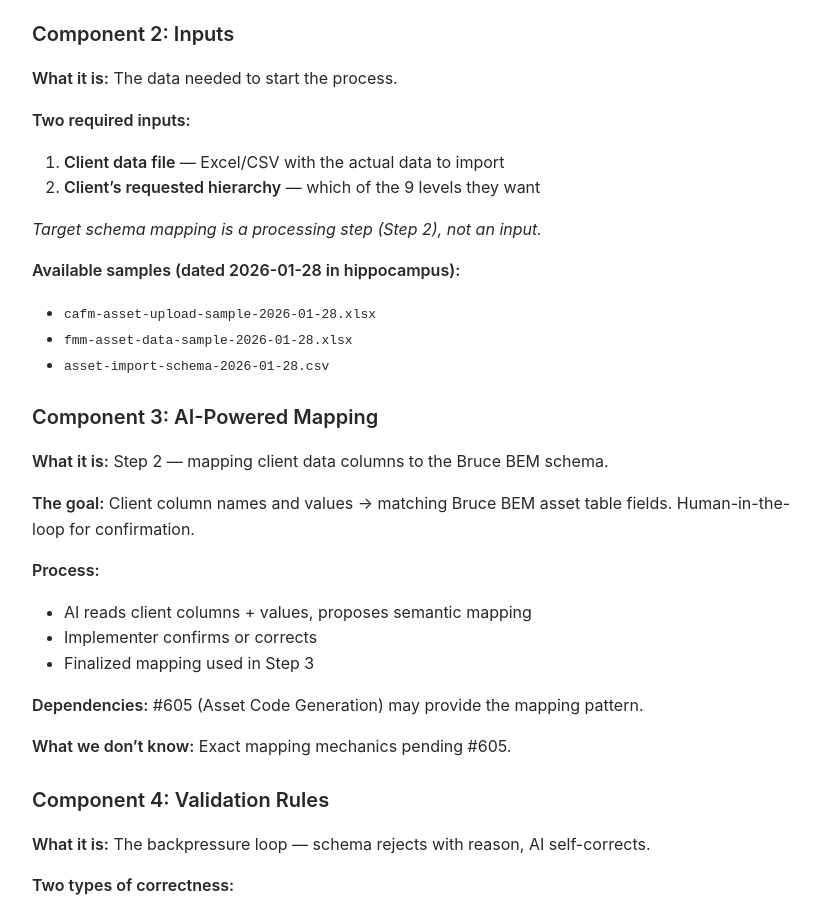
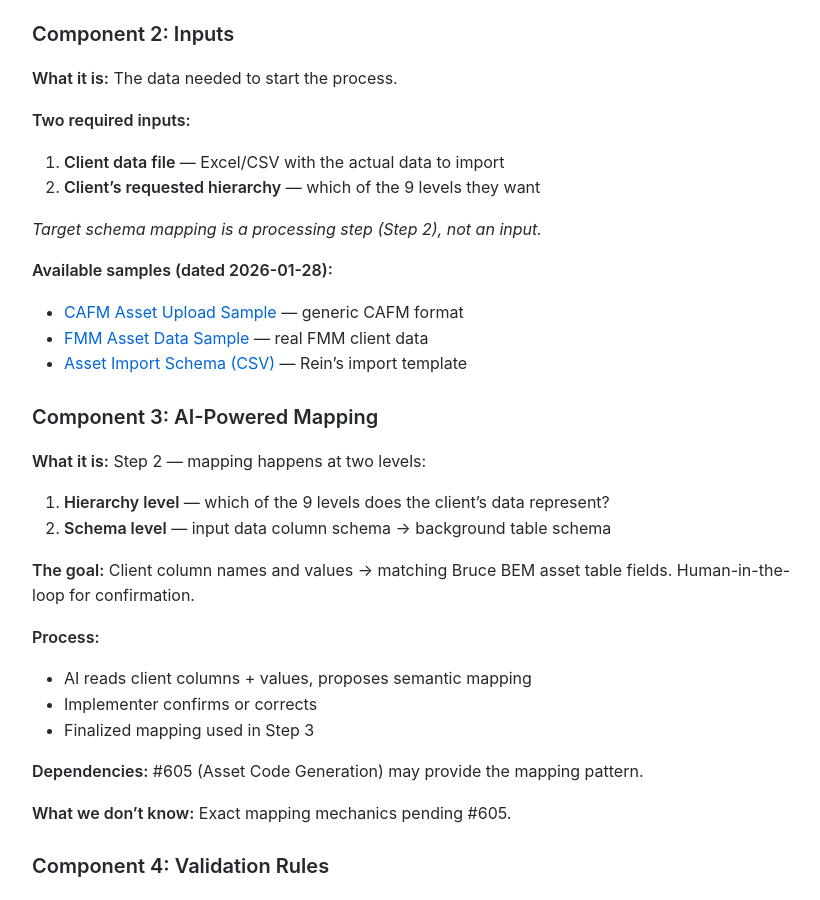
Before and after one commit to MariusWilsch/public-wilsch-ai-pages, a Jekyll site: the page built from project/archibus-fm-assistant/chain-1b-bulk-entry-design.md, in a window 1280 px wide and 900 px high, scrolled down 4951 px. Shown: the whole window, without its empty margins (228-1048 px from the left). Built offline with Jekyll 4.4.1, drawn with Linux system fonts in a browser that asks for light colours; our own code applies the rules of GitHub Pages for plain Markdown files.

Commit message:
Sync from hippocampus 2026-01-29

```diff
--- a/project/archibus-fm-assistant/chain-1b-bulk-entry-design.md
+++ b/project/archibus-fm-assistant/chain-1b-bulk-entry-design.md
@@ -161,14 +161,16 @@ Campus → Site → Complex → Property → Building → Floor → Storewell
 
 *Target schema mapping is a processing step (Step 2), not an input.*
 
-**Available samples (dated 2026-01-28 in hippocampus):**
-- `cafm-asset-upload-sample-2026-01-28.xlsx`
-- `fmm-asset-data-sample-2026-01-28.xlsx`
-- `asset-import-schema-2026-01-28.csv`
+**Available samples (dated 2026-01-28):**
+- [CAFM Asset Upload Sample](https://github.com/veloxforce/claude-user-configs/raw/main/hippocampus/project/archibus-fm-assistant/cafm-asset-upload-sample-2026-01-28.xlsx) — generic CAFM format
+- [FMM Asset Data Sample](https://github.com/veloxforce/claude-user-configs/raw/main/hippocampus/project/archibus-fm-assistant/fmm-asset-data-sample-2026-01-28.xlsx) — real FMM client data
+- [Asset Import Schema (CSV)](https://github.com/veloxforce/claude-user-configs/raw/main/hippocampus/project/archibus-fm-assistant/asset-import-schema-2026-01-28.csv) — Rein's import template
 
 ### Component 3: AI-Powered Mapping
 
-**What it is:** Step 2 — mapping client data columns to the Bruce BEM schema.
+**What it is:** Step 2 — mapping happens at two levels:
+1. **Hierarchy level** — which of the 9 levels does the client's data represent?
+2. **Schema level** — input data column schema → background table schema
 
 **The goal:** Client column names and values → matching Bruce BEM asset table fields. Human-in-the-loop for confirmation.
 
```
